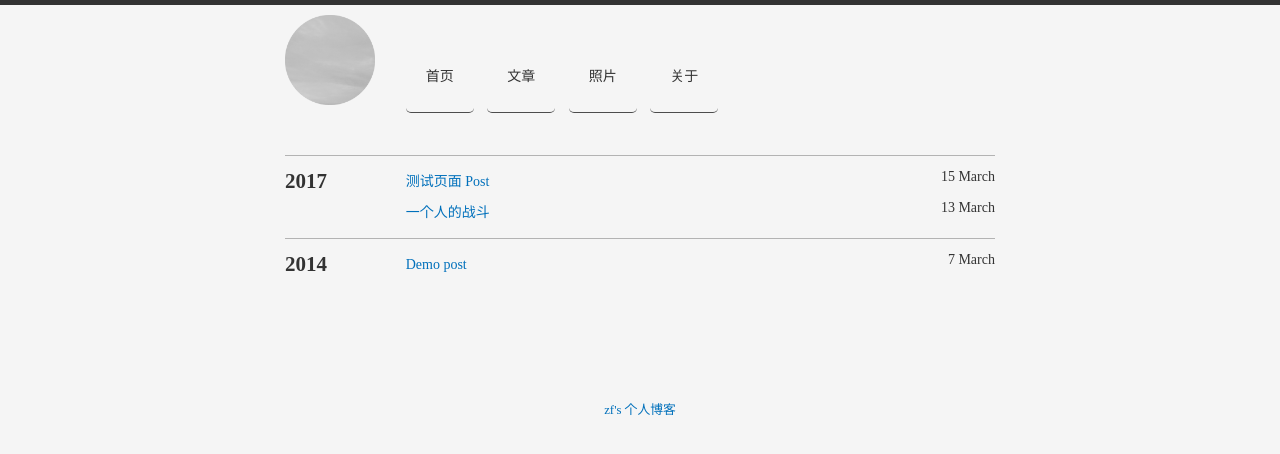
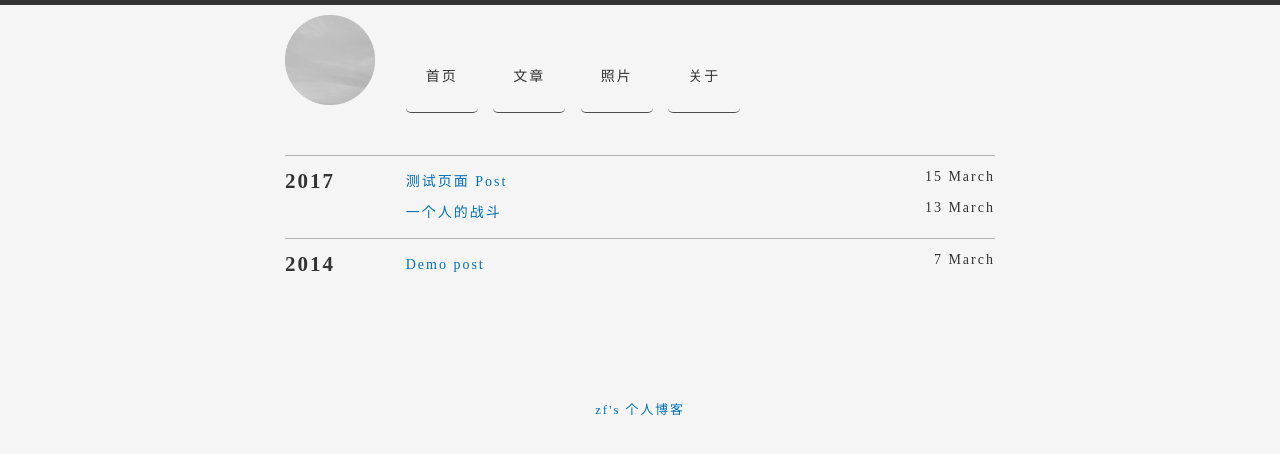
Before and after one commit to hlowd/hlowd.github.io, a Jekyll site: the page built from index.html, in a window 1280 px wide. Shown: the top 454 px of the page. Built offline with Jekyll 4.4.1, drawn with Linux system fonts in a browser that asks for light colours.

Commit message:
Update main.scss

```diff
--- a/public/css/main.scss
+++ b/public/css/main.scss
@@ -23,8 +23,9 @@ body {
   border-top: 5px solid $contrast-color;
   font-family: 'Microsoft YaHei','sans-serif';
   font-size:14px;
+  letter-spacing:2px;
   color: $contrast-color;
-  font-weight: 350;
+  font-weight: 300;
   line-height: 1.5;
 
   -webkit-font-smoothing: antialiased;
```
